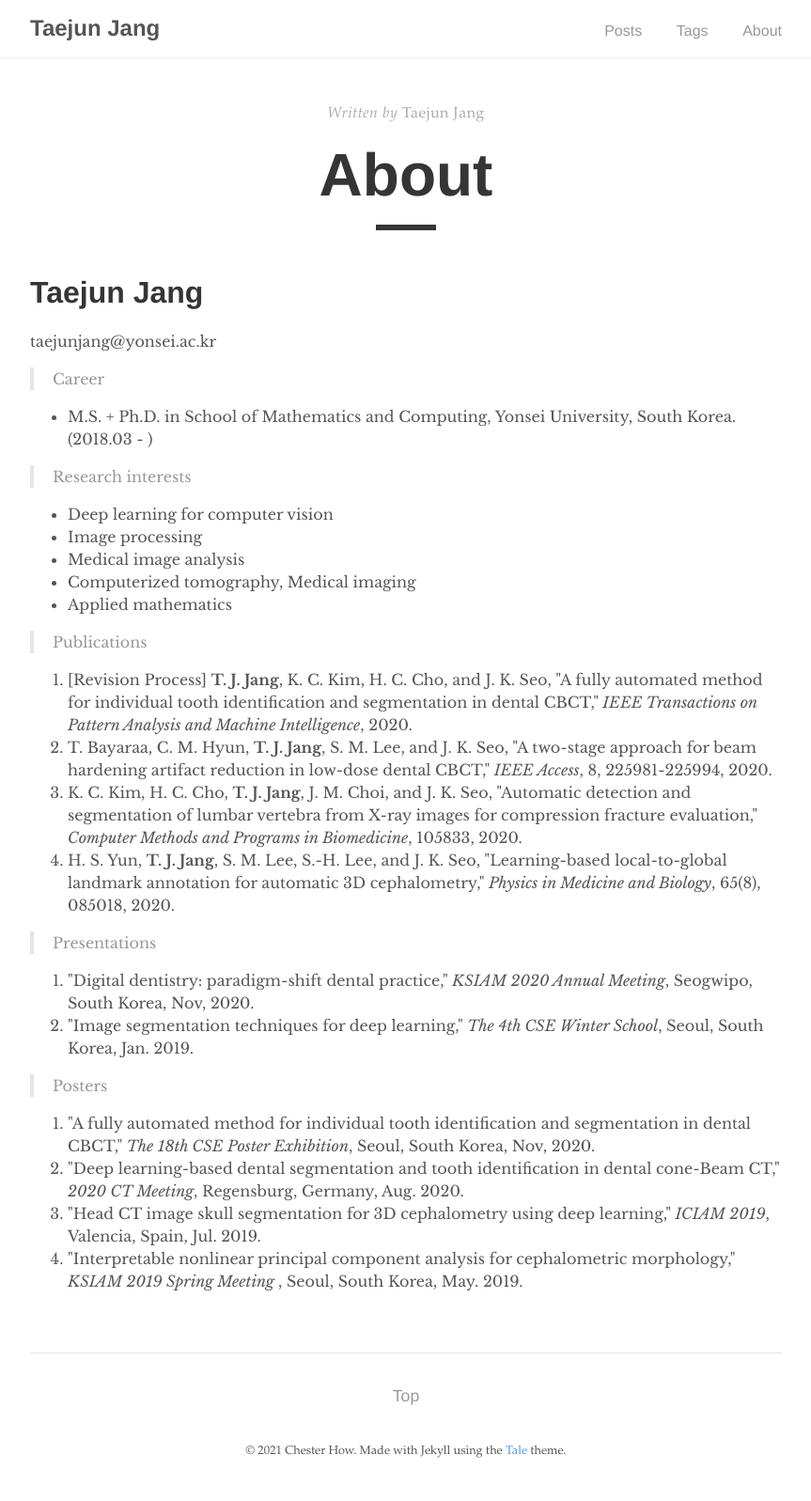
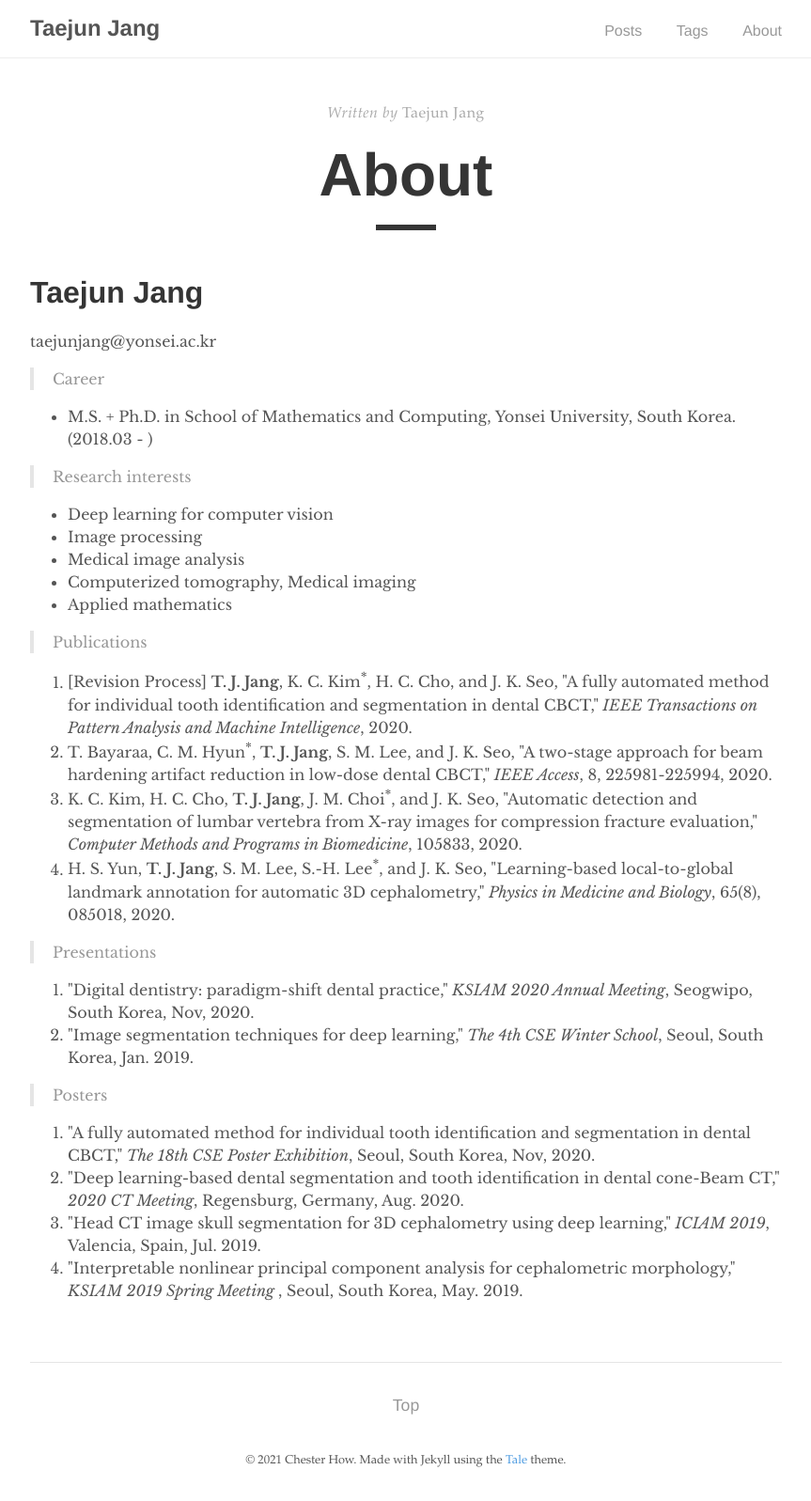
Before and after one commit to taejun-jang/taejun-jang.github.io, a Jekyll site: the page built from _pages/about.md, in a window 1280 px wide. Shown: the whole page at 94% size, without its empty margins (208-1071 px from the left). Built offline with Jekyll 4.4.1, drawn with Linux system fonts in a browser that asks for light colours.

```diff
--- a/_pages/about.md
+++ b/_pages/about.md
@@ -22,10 +22,10 @@ taejunjang@yonsei.ac.kr
 
 > Publications
 <ol>
-<li>[Revision Process] <strong>T. J. Jang</strong>, K. C. Kim, H. C. Cho, and J. K. Seo, "A fully automated method for individual tooth identification and segmentation in dental CBCT," <em>IEEE Transactions on Pattern Analysis and Machine Intelligence</em>, 2020.</li>
-<li>T. Bayaraa, C. M. Hyun, <strong>T. J. Jang</strong>, S. M. Lee, and J. K. Seo, "A two-stage approach for beam hardening artifact reduction in low-dose dental CBCT," <em>IEEE Access</em>, 8, 225981-225994, 2020.</li>
-<li> K. C. Kim, H. C. Cho, <strong>T. J. Jang</strong>, J. M. Choi, and J. K. Seo, "Automatic detection and segmentation of lumbar vertebra from X-ray images for compression fracture evaluation," <em>Computer Methods and Programs in Biomedicine</em>, 105833, 2020. </li>
-<li> H. S. Yun, <strong>T. J. Jang</strong>, S. M. Lee, S.-H. Lee, and J. K. Seo, "Learning-based local-to-global landmark annotation for automatic 3D cephalometry," <em>Physics in Medicine and Biology</em>, 65(8), 085018, 2020. </li>
+<li>[Revision Process] <strong>T. J. Jang</strong>, K. C. Kim<sup>*</sup>, H. C. Cho, and J. K. Seo, "A fully automated method for individual tooth identification and segmentation in dental CBCT," <em>IEEE Transactions on Pattern Analysis and Machine Intelligence</em>, 2020.</li>
+<li>T. Bayaraa, C. M. Hyun<sup>*</sup>, <strong>T. J. Jang</strong>, S. M. Lee, and J. K. Seo, "A two-stage approach for beam hardening artifact reduction in low-dose dental CBCT," <em>IEEE Access</em>, 8, 225981-225994, 2020.</li>
+<li> K. C. Kim, H. C. Cho, <strong>T. J. Jang</strong>, J. M. Choi<sup>*</sup>, and J. K. Seo, "Automatic detection and segmentation of lumbar vertebra from X-ray images for compression fracture evaluation," <em>Computer Methods and Programs in Biomedicine</em>, 105833, 2020. </li>
+<li> H. S. Yun, <strong>T. J. Jang</strong>, S. M. Lee, S.-H. Lee<sup>*</sup>, and J. K. Seo, "Learning-based local-to-global landmark annotation for automatic 3D cephalometry," <em>Physics in Medicine and Biology</em>, 65(8), 085018, 2020. </li>
 </ol>
 
 
```
